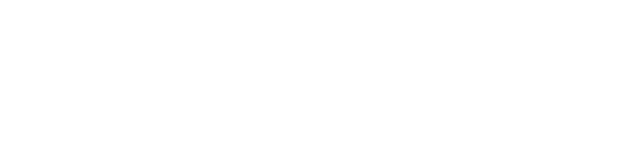
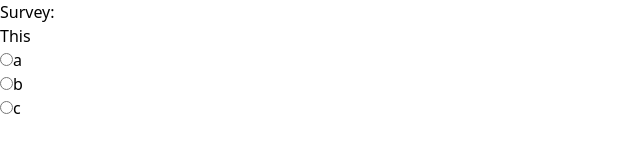
Before and after one commit to jeremyarde/hashdown, an Astro site in the folder ui-astro/: page / in a window 1280 px wide. Shown: the whole page, without its empty margins (0-640 px from the left). Built offline with nearby package versions, Linux system fonts and the light colour scheme; Astro itself is replaced by a stand-in of ours.

Commit message:
fixed radio component not rendering

```diff
--- a/ui-astro/src/components/Radio.tsx
+++ b/ui-astro/src/components/Radio.tsx
@@ -1,16 +1,19 @@
 import React from "react";
 
-// export default function Radio({ radio_options }) {
-export default function Radio() {
+export default function Radio({ radio_options }) {
+    // export default function Radio() {
     const [radio, setRadio] = React.useState('');
-    let radio_options = ['a', 'b', 'c'];
+    // const radio_options = ['a', 'b', 'c'];
     console.log('we are in radio');
     console.log(radio_options);
     return (
         <>
-            {radio_options.map(option => {
+            <div>
+                This
+            </div>
+            {radio_options.map(option => (
                 <div key={option}
-                    className={"p-4 rounded-xl bg-white dark:bg-gray-800 focus:ring-red-500"}>
+                    className={" rounded-xl bg-white  focus:ring-red-500"}>
                     <input
                         type="radio"
                         name="current-language"
@@ -25,7 +28,7 @@
                         {option}
                     </label>
                 </div>
-            })}
+            ))}
         </>
     );
 }
--- a/ui-astro/src/components/Survey.tsx
+++ b/ui-astro/src/components/Survey.tsx
@@ -18,9 +18,10 @@
 
     return (
         <>
+            <h2>Survey:</h2>
             <Radio
-            // radio_options={['a', 'b', 'c']}
+                radio_options={['a', 'b', 'c']}
             />
         </>
-    )
+    );
 }
--- a/ui-astro/src/pages/index.astro
+++ b/ui-astro/src/pages/index.astro
@@ -1,23 +1,10 @@
 ---
 import Layout from "../layouts/Layout.astro";
-// import Card from "../components/Card.astro";
 import Editor from "../components/Editor";
 import Survey from "../components/Survey";
 
-// const wasm = await WebAssembly.instantiateStreaming(
-// 	fetch("/markdownparser_bg.wasm")
-// );
-
-// const wasm = await WebAssembly.instantiateStreaming(
-// 	fetch("../../../backend/pkg")
-// );
-
 import { nanoid_gen, parse_markdown_v3 } from "../../../backend/pkg";
 import Radio from "../components/Radio";
-// let test = initSync();
-// init().then((wasmmod) => {
-// 	// wasmmod.nanoid_gen(5);
-// });
 ---
 
 <Layout title="Welcome. Create your survey now">
@@ -26,6 +13,6 @@
 		<Survey />
 		<!-- <h1>{nanoid_gen(10)}</h1>
 		<h1>{JSON.stringify(parse_markdown_v3("- this is a survey"))}</h1> -->
-		<Radio />
+		<!-- <Radio /> -->
 	</main>
 </Layout>
```
Also changed, not shown: ui-astro/src/layouts/Layout.astro (+0 -14 lines).
